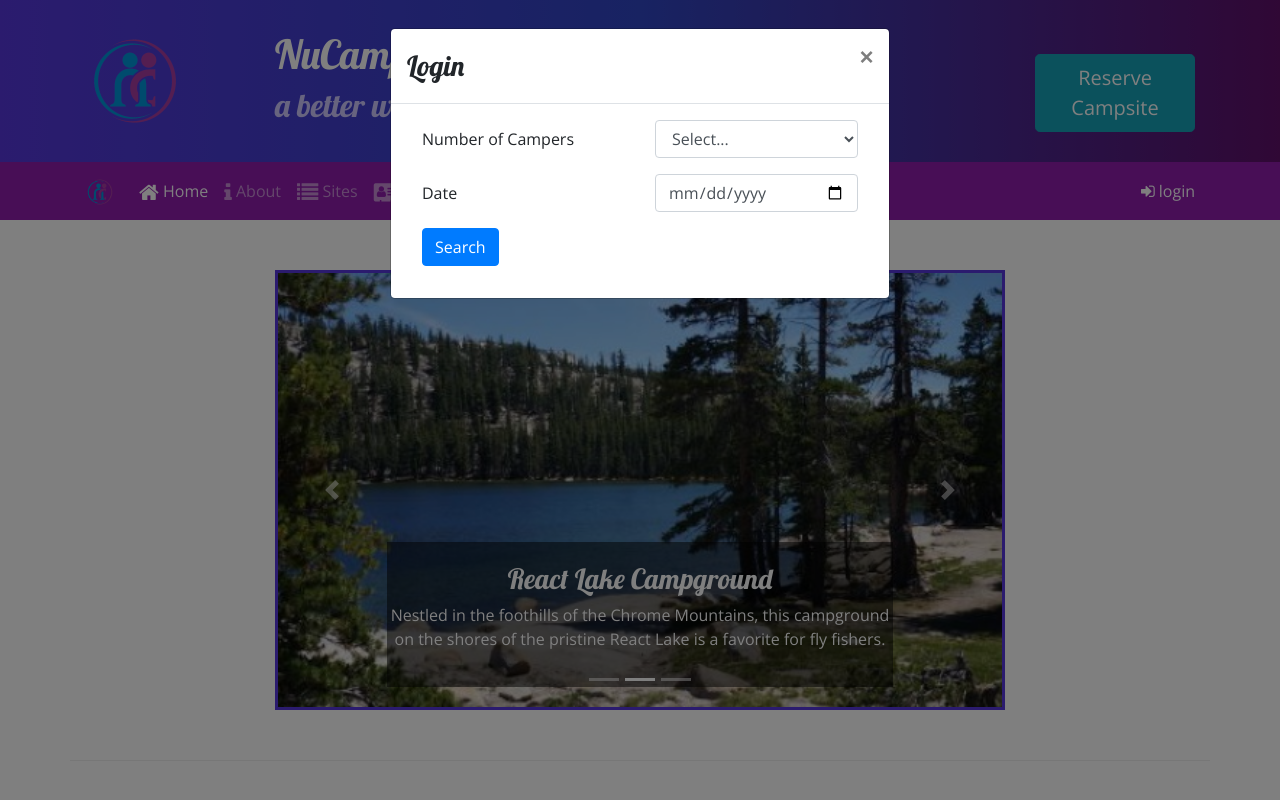
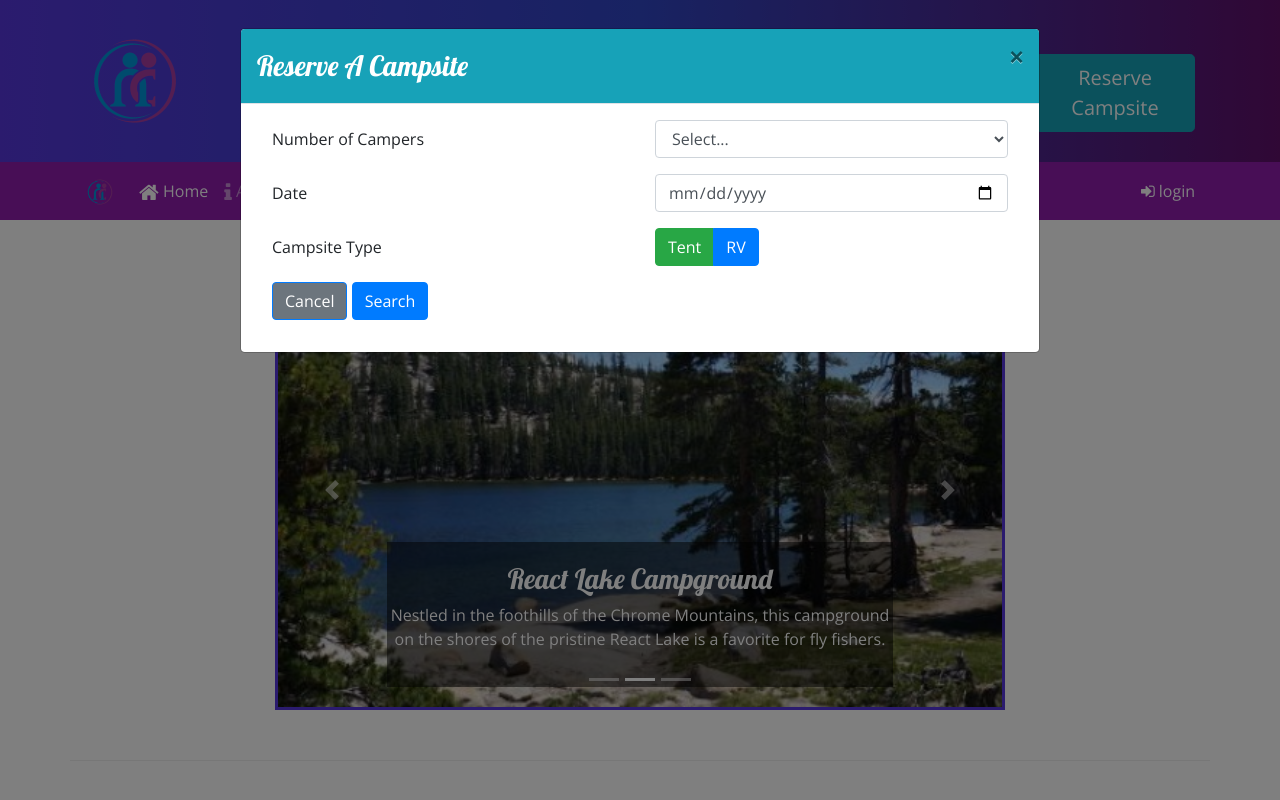
Before and after one commit to josue-belacy/nucampcampsite, a website: page index.html in a window 1280 px wide. Both pictures are taken after a click on the button "Reserve Campsite". Shown: the top 800 px of the page. Drawn offline with nearby package versions, Linux system fonts and the light colour scheme.

Commit message:
Week 3 Assignment

```diff
--- a/index.html
+++ b/index.html
@@ -97,11 +97,10 @@
     </div>
 
     <div id="reserveModal" class="modal fade" role="dialog">
-
-        <div class="modal-dialog" role="document">
+        <div class="modal-dialog modal-lg" role="document">
             <div class="modal-content">
-                <div class="modal-header">
-                    <h3 class="modal-title">Login</h3>
+                <div class="modal-header bg-info text-white">
+                    <h3 class="modal-title">Reserve A Campsite</h3>
                     <button type="button" class="close" data-dismiss="modal">&times;</button>
                 </div>
                 <div class="modal-body">
@@ -127,19 +126,35 @@
                                     <div class="col-sm-6">
                                         <input type="date" class="form-control" id="date" name="date" placeholder="mm/dd/yyyy">
                                     </div>
+
                             </div>
                             <div class="form-group row">
+                                <label for="campsiteType" class="col-sm-6 col-form-label ">Campsite Type</label>
+                                <div class="col-2 btn-group btn-group-toggle" data-toggle="buttons">
+                                    <label class="btn btn-success active">
+                                    <input type="radio" name="options" id="option1" > Tent
+                                    </label>
+                                    <label class="btn btn-primary">
+                                    <input type="radio" name="options" id="option2" > RV
+                                    </label>
+                                </div>
+                            </div>
+
+                            <div class="form-group row">
+
                                 <div class="col">
+                                <button type="submit" data-dismiss="modal" class="btn btn-primary bg-secondary ">Cancel</button>
                                 <button type="submit" class="btn btn-primary">Search</button>
                                 </div>
                             </div>
+
                         </form>
                     </div>
                 </div>
             </div>
         </div>
+    </div>
 
-    </div>
     <div class="container">
         <div class="row row-content">
             <div class="col-md-8 mx-auto">
@@ -273,8 +288,7 @@
                 </div>
             </div>
         </div>
-    </div>
-</div>
+
 
     <footer class="site-footer">
         <div class="container">
@@ -297,9 +311,9 @@
                 </div>
                 <div class="col-sm-4 text-center">
                     <a role="button" class="btn btn-link" href="tel:+12065551234"><i class="fa fa-phone"></i> 1-206-555-1234</a><br>
-                    <a role="button" class="btn btn-link" href="mailto:campsites@nucamp.co"><i class="fa fa-envelope-o"></i> campsites@nucamp.co</a>
+            	<a role="button" class="btn btn-link" href="mailto:campsites@nucamp.co"><i class="fa fa-envelope-o"></i> campsites@nucamp.co</a>
                 </div>
-            </div>
+        </div>
         </div>
 
     </footer>
```
Also changed, not shown: aboutus.html (+1 -1 lines).
